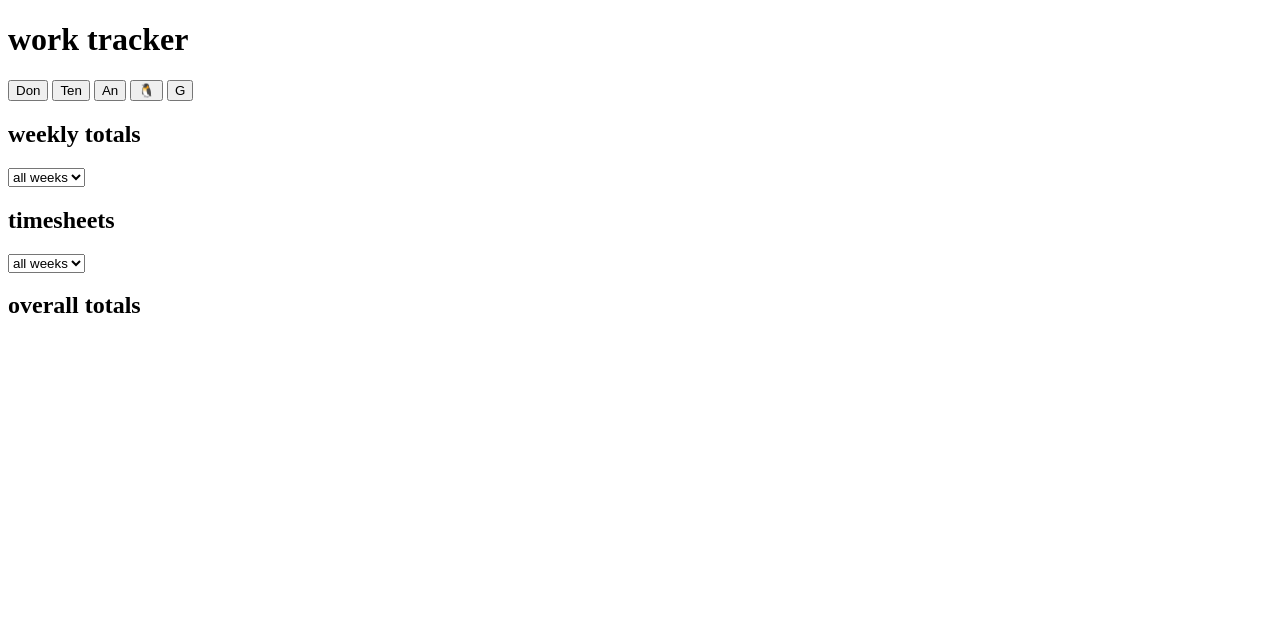
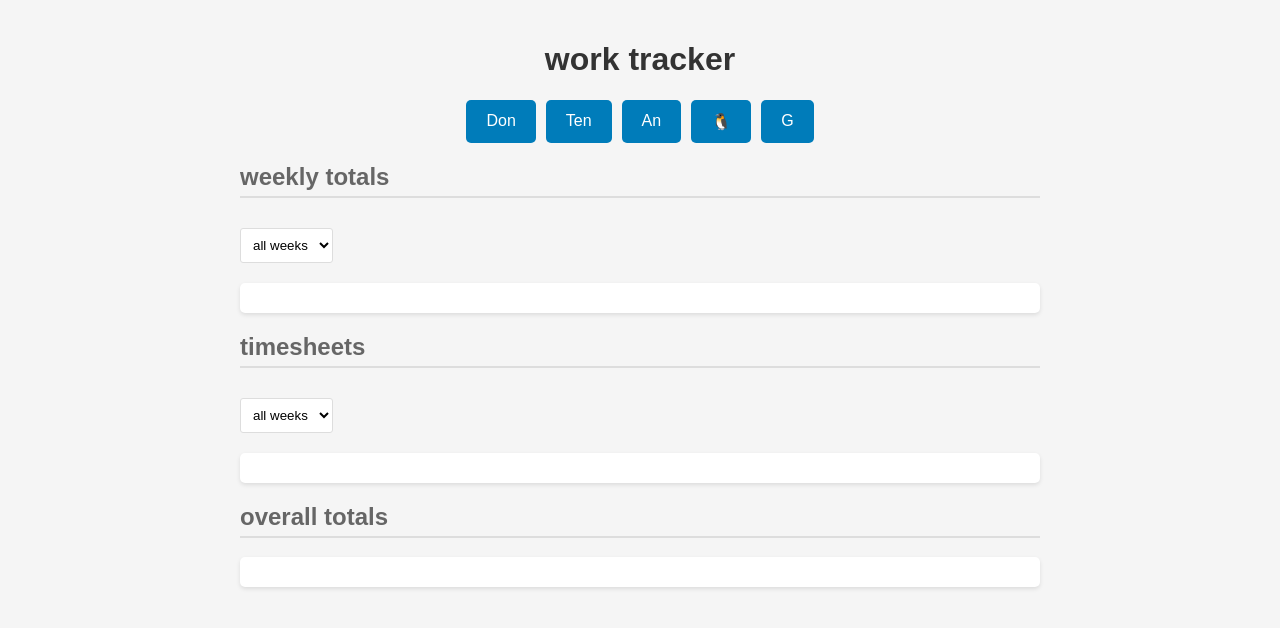
Before and after one commit to Project-1456/Timesheet-Tracker, a plain HTML site: page index.html in a window 1280 px wide. Drawn offline with Linux system fonts and the light colour scheme; no server answers.

Commit message:
Personal slave maxing

```diff
--- a/index.html
+++ b/index.html
@@ -2,14 +2,90 @@
 <html>
 <head>
     <title>timesheet thing</title>
+    <style>
+        body {
+            font-family: Arial, sans-serif;
+            max-width: 800px;
+            margin: 0 auto;
+            padding: 20px;
+            background-color: #f5f5f5;
+        }
+
+        h1 {
+            color: #333;
+            text-align: center;
+        }
+
+        h2 {
+            color: #666;
+            border-bottom: 2px solid #ddd;
+            padding-bottom: 5px;
+        }
+
+        #nameButtons {
+            display: flex;
+            gap: 10px;
+            justify-content: center;
+            margin: 20px 0;
+        }
+
+        button {
+            padding: 12px 20px;
+            font-size: 16px;
+            border: none;
+            border-radius: 5px;
+            background-color: #007cba;
+            color: white;
+            cursor: pointer;
+            transition: background-color 0.3s;
+        }
+
+        button:hover {
+            background-color: #005a8a;
+        }
+
+        #workingState {
+            background-color: #fff3cd;
+            border: 1px solid #ffeaa7;
+            border-radius: 5px;
+            padding: 15px;
+            margin: 20px 0;
+            text-align: center;
+        }
+
+        select {
+            padding: 8px;
+            margin: 10px 0;
+            border: 1px solid #ddd;
+            border-radius: 3px;
+            background-color: white;
+        }
+
+        #weeklyTotals, #timesheets, #overallTotals {
+            background-color: white;
+            border-radius: 5px;
+            padding: 15px;
+            margin: 10px 0;
+            box-shadow: 0 2px 4px rgba(0,0,0,0.1);
+        }
+
+        #weeklyTotals div, #timesheets div, #overallTotals div {
+            padding: 5px 0;
+            border-bottom: 1px solid #eee;
+        }
+
+        #weeklyTotals div:last-child, #timesheets div:last-child, #overallTotals div:last-child {
+            border-bottom: none;
+        }
+    </style>
 </head>
 <body>
     <h1>work tracker</h1>
 
     <!-- Add your Supabase details here -->
     <script>
-        const SUPABASE_URL = 'https://agjdexqndumwhrinvpxv.supabase.co';
-        const SUPABASE_ANON_KEY = 'eyJhbGciOiJIUzI1NiIsInR5cCI6IkpXVCJ9.eyJpc3MiOiJzdXBhYmFzZSIsInJlZiI6ImFnamRleHFuZHVtd2hyaW52cHh2Iiwicm9sZSI6ImFub24iLCJpYXQiOjE3NTg0MjI2MzEsImV4cCI6MjA3Mzk5ODYzMX0.EFgk42kWdO2gi2yK8DnLZaMzUlPzZT3jIC3g9ZlK4Z4';
+        const SUPABASE_URL = 'YOUR_SUPABASE_URL_HERE';
+        const SUPABASE_ANON_KEY = 'YOUR_SUPABASE_ANON_KEY_HERE';
     </script>
 
     <div id="nameButtons">
@@ -173,11 +249,8 @@
                 }) : timesheets;
 
             filteredSheets.forEach(sheet => {
-                const hours = Math.floor(sheet.minutes / 60);
-                const mins = sheet.minutes % 60;
-                const weekStart = getWeekStart(sheet.start)
                 const div = document.createElement('div');
-                div.innerHTML = `${sheet.name} - week of ${weekStart.toDateString()}: ${hours}h ${mins}m<br>`;
+                div.innerHTML = `${sheet.name} - ${sheet.start} to ${sheet.end} (${sheet.minutes} mins)<br>`;
                 container.appendChild(div);
             });
 
```
